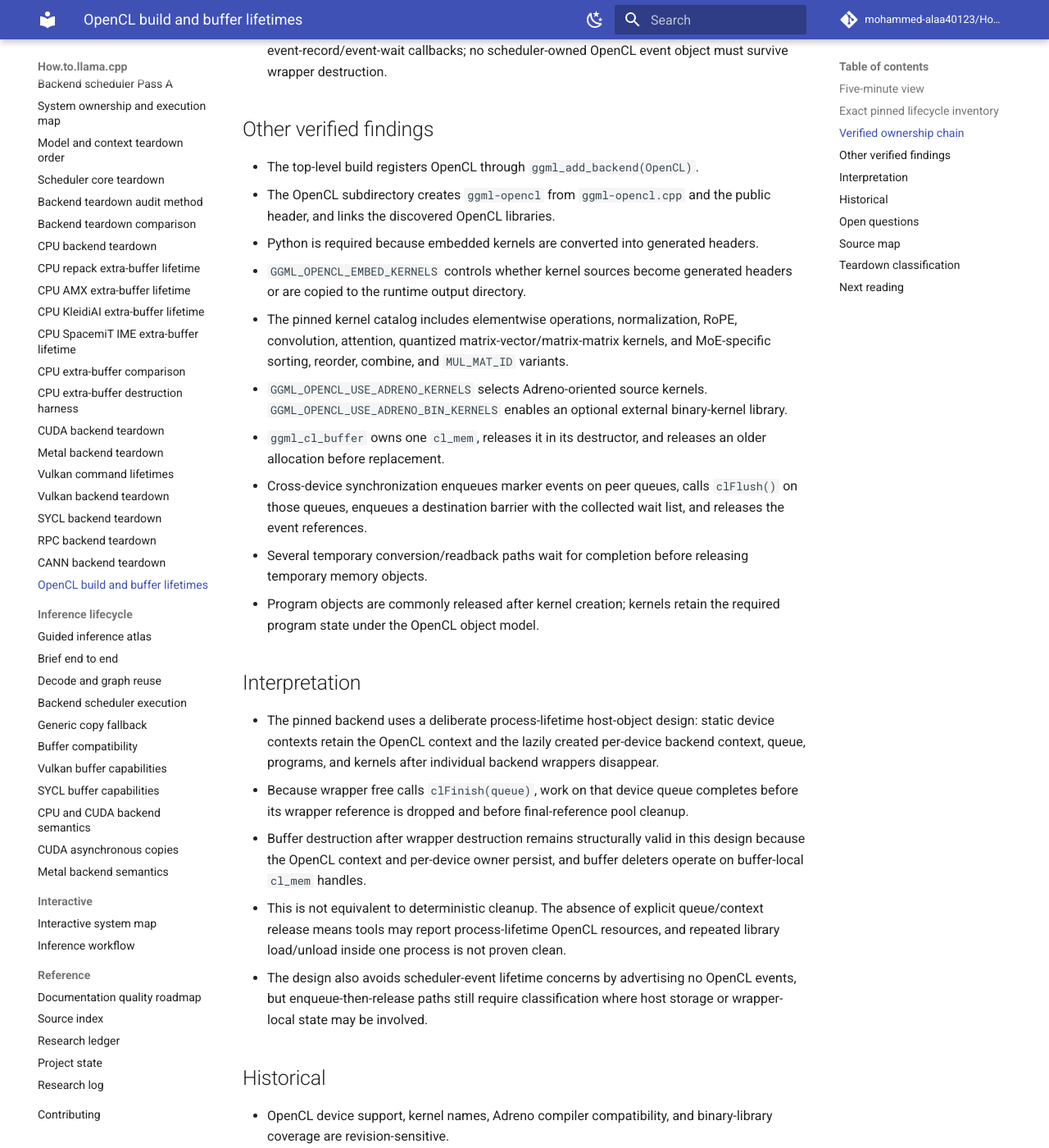
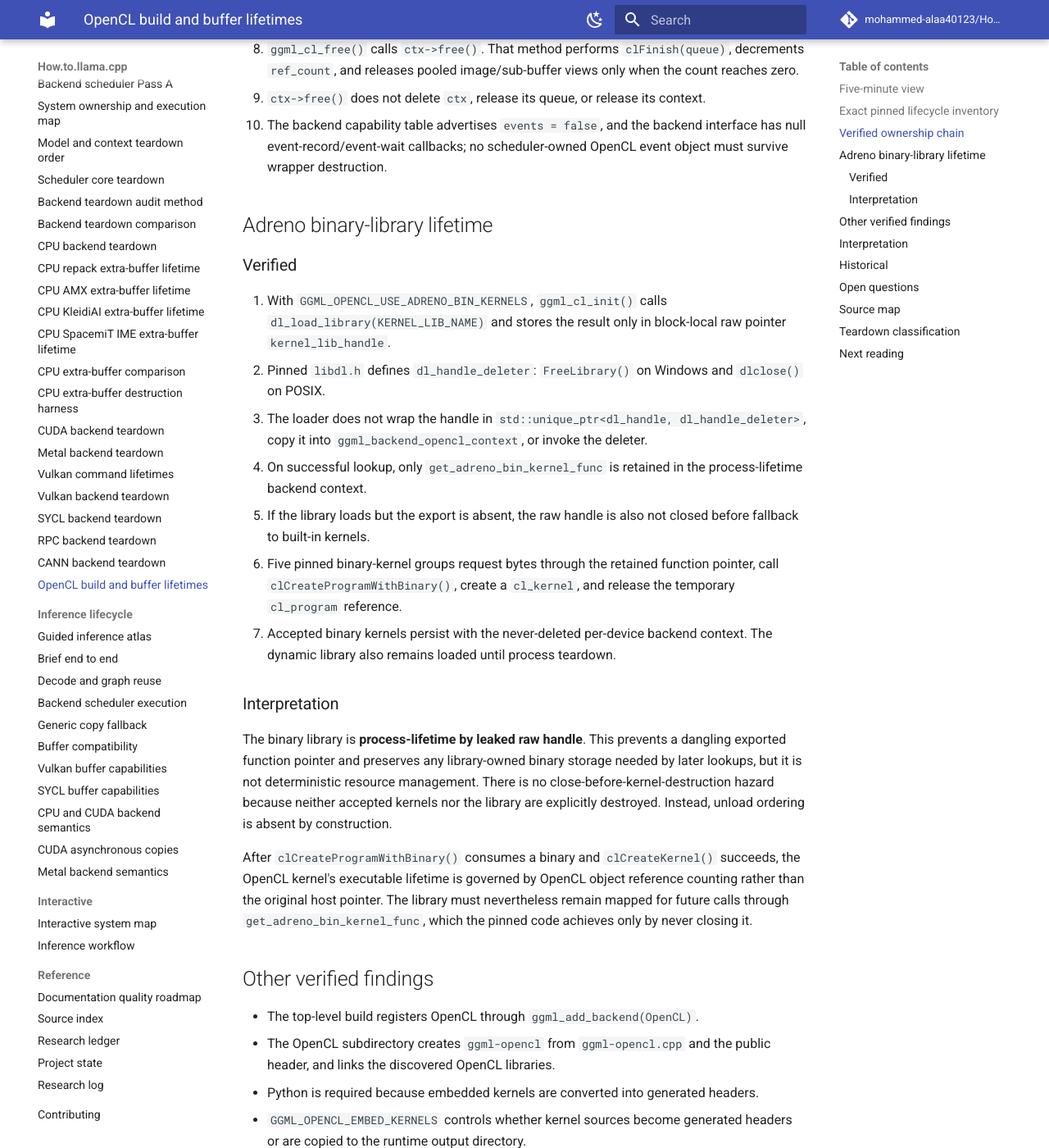
Before and after one commit to mohammed-alaa40123/How.to.llama.cpp, an MkDocs documentation site: the page built from docs/architecture/opencl-build-and-buffer-lifetimes.md, in a window 1280 px wide and 1400 px high, scrolled down 3134 px. Shown: the whole window at 82% size. Built offline with MkDocs 1.6.1 and Material for MkDocs 9.7.7, drawn with Linux system fonts in a browser that asks for light colours; comment, search, counter and statistics services are not loaded; some of the changed text lies outside the part shown.

Commit message:
docs: resolve Adreno binary library lifetime

````diff
--- a/docs/architecture/opencl-build-and-buffer-lifetimes.md
+++ b/docs/architecture/opencl-build-and-buffer-lifetimes.md
@@ -1,14 +1,16 @@
 # OpenCL build and buffer lifetimes
 
-> **Evidence scope:** llama.cpp `e3546c7948e3af463d0b401e6421d5a4c2faf565`. This page includes a bounded classification of the exact pinned lifecycle-call report and the complete source file preserved by GitHub Actions.
+> **Evidence scope:** llama.cpp `e3546c7948e3af463d0b401e6421d5a4c2faf565`. This page includes a bounded classification of the exact pinned lifecycle-call report, the complete source file preserved by GitHub Actions, and pinned `ggml/src/ggml-opencl/libdl.h`.
 
 ## Five-minute view
 
 The pinned OpenCL backend is not one precompiled GPU program. CMake builds a backend library around one large host-side implementation file and a catalog of OpenCL C kernels. Depending on configuration, those kernels are embedded into the backend binary or copied beside the executable. An optional Adreno binary-kernel library can replace selected source kernels when compatible binaries are available.
 
-The complete pinned source now resolves the central ownership question. Device discovery creates one `shared_context`, copies that handle into every supported `ggml_backend_opencl_device_context`, and stores those device contexts in a static vector whose source comment explicitly says the devices and contexts live as long as the process. Each device lazily creates one `ggml_backend_opencl_context`, stores it permanently in `dev_ctx->backend_ctx`, and creates one queue in that context. Individual backend wrappers only increment and decrement `ref_count`; wrapper free calls `clFinish(queue)` first, but does not delete the per-device context or release the queue/context handles.
+The complete pinned source resolves the central ownership question. Device discovery creates one `shared_context`, copies that handle into every supported `ggml_backend_opencl_device_context`, and stores those device contexts in a static vector whose source comment explicitly says the devices and contexts live as long as the process. Each device lazily creates one `ggml_backend_opencl_context`, stores it permanently in `dev_ctx->backend_ctx`, and creates one queue in that context. Individual backend wrappers only increment and decrement `ref_count`; wrapper free calls `clFinish(queue)` first, but does not delete the per-device context or release the queue/context handles.
 
-This makes backend-wrapper destruction structurally independent from the persistent OpenCL owner. It also means deterministic OpenCL handle release is omitted in the pinned translation unit: there is no `clReleaseCommandQueue()` or `clReleaseContext()` path, so final cleanup is left to process/ICD teardown rather than explicit backend code.
+The optional Adreno binary-kernel library follows the same effective process-lifetime policy, but through missing ownership rather than an explicit owner. `ggml_cl_init()` loads the library into a block-local raw `dl_handle *`, stores only the exported `get_adreno_kernels` function pointer, and never closes the library. Pinned `libdl.h` defines a deleter that would call `FreeLibrary()` or `dlclose()`, but the loader does not use it. This keeps the function pointer and library-provided binary storage valid for later lazy lookup, while omitting deterministic unload and leaking even a library that loads successfully but lacks the expected symbol.
+
+This makes backend-wrapper destruction structurally independent from the persistent OpenCL owner. It also means deterministic OpenCL and binary-library release is omitted: final cleanup is left to process/loader/ICD teardown rather than explicit backend code.
 
 ```mermaid
 flowchart TD
@@ -19,7 +21,12 @@ flowchart TD
     E -->|ON| EH[generated embedded headers]
     E -->|OFF| KF[kernel files beside executable]
     C --> B{Adreno binary kernels enabled?}
-    B -->|yes and compatible| BK[external binary-kernel library]
+    B -->|yes| DL[dl_load_library raw handle]
+    DL --> SYM[store exported function pointer only]
+    SYM --> BIN[get binary pointer and size]
+    BIN --> CPB[clCreateProgramWithBinary]
+    CPB --> CK[clCreateKernel]
+    CK --> RP[release temporary program reference]
     B -->|no or unavailable| SK[source-built kernels]
     H --> SC[clCreateContext → shared_context]
     SC --> DV[copy handle into process-lifetime device contexts]
@@ -27,7 +34,7 @@ flowchart TD
     BC --> Q[clCreateCommandQueue → backend_ctx->queue]
     Q --> W[backend wrapper ref_count++]
     W --> F[wrapper free: clFinish then ref_count--]
-    F --> P[per-device context and queue remain process-lifetime]
+    F --> P[context, queue, kernels and library remain process-lifetime]
     H --> M[buffer-local cl_mem allocations]
     M --> R[clReleaseMemObject on replacement/destruction]
 ```
@@ -69,6 +76,24 @@ The artifact also preserves the complete `ggml-opencl.cpp` used to generate the
 9. `ctx->free()` does not delete `ctx`, release its queue, or release its context.
 10. The backend capability table advertises `events = false`, and the backend interface has null event-record/event-wait callbacks; no scheduler-owned OpenCL event object must survive wrapper destruction.
 
+## Adreno binary-library lifetime
+
+### Verified
+
+1. With `GGML_OPENCL_USE_ADRENO_BIN_KERNELS`, `ggml_cl_init()` calls `dl_load_library(KERNEL_LIB_NAME)` and stores the result only in block-local raw pointer `kernel_lib_handle`.
+2. Pinned `libdl.h` defines `dl_handle_deleter`: `FreeLibrary()` on Windows and `dlclose()` on POSIX.
+3. The loader does not wrap the handle in `std::unique_ptr<dl_handle, dl_handle_deleter>`, copy it into `ggml_backend_opencl_context`, or invoke the deleter.
+4. On successful lookup, only `get_adreno_bin_kernel_func` is retained in the process-lifetime backend context.
+5. If the library loads but the export is absent, the raw handle is also not closed before fallback to built-in kernels.
+6. Five pinned binary-kernel groups request bytes through the retained function pointer, call `clCreateProgramWithBinary()`, create a `cl_kernel`, and release the temporary `cl_program` reference.
+7. Accepted binary kernels persist with the never-deleted per-device backend context. The dynamic library also remains loaded until process teardown.
+
+### Interpretation
+
+The binary library is **process-lifetime by leaked raw handle**. This prevents a dangling exported function pointer and preserves any library-owned binary storage needed by later lookups, but it is not deterministic resource management. There is no close-before-kernel-destruction hazard because neither accepted kernels nor the library are explicitly destroyed. Instead, unload ordering is absent by construction.
+
+After `clCreateProgramWithBinary()` consumes a binary and `clCreateKernel()` succeeds, the OpenCL kernel's executable lifetime is governed by OpenCL object reference counting rather than the original host pointer. The library must nevertheless remain mapped for future calls through `get_adreno_bin_kernel_func`, which the pinned code achieves only by never closing it.
+
 ## Other verified findings
 
 - The top-level build registers OpenCL through `ggml_add_backend(OpenCL)`.
@@ -76,7 +101,7 @@ The artifact also preserves the complete `ggml-opencl.cpp` used to generate the
 - Python is required because embedded kernels are converted into generated headers.
 - `GGML_OPENCL_EMBED_KERNELS` controls whether kernel sources become generated headers or are copied to the runtime output directory.
 - The pinned kernel catalog includes elementwise operations, normalization, RoPE, convolution, attention, quantized matrix-vector/matrix-matrix kernels, and MoE-specific sorting, reorder, combine, and `MUL_MAT_ID` variants.
-- `GGML_OPENCL_USE_ADRENO_KERNELS` selects Adreno-oriented source kernels. `GGML_OPENCL_USE_ADRENO_BIN_KERNELS` enables an optional external binary-kernel library.
+- `GGML_OPENCL_USE_ADRENO_KERNELS` selects Adreno-oriented source kernels. `GGML_OPENCL_USE_ADRENO_BIN_KERNELS` enables the optional external binary-kernel library.
 - `ggml_cl_buffer` owns one `cl_mem`, releases it in its destructor, and releases an older allocation before replacement.
 - Cross-device synchronization enqueues marker events on peer queues, calls `clFlush()` on those queues, enqueues a destination barrier with the collected wait list, and releases the event references.
 - Several temporary conversion/readback paths wait for completion before releasing temporary memory objects.
@@ -84,23 +109,24 @@ The artifact also preserves the complete `ggml-opencl.cpp` used to generate the
 
 ## Interpretation
 
-- The pinned backend uses a deliberate process-lifetime host-object design: static device contexts retain the OpenCL context and the lazily created per-device backend context, queue, programs, and kernels after individual backend wrappers disappear.
+- The pinned backend uses a process-lifetime host-object design: static device contexts retain the OpenCL context and the lazily created per-device backend context, queue, programs, kernels, and optional binary library after individual backend wrappers disappear.
 - Because wrapper free calls `clFinish(queue)`, work on that device queue completes before its wrapper reference is dropped and before final-reference pool cleanup.
 - Buffer destruction after wrapper destruction remains structurally valid in this design because the OpenCL context and per-device owner persist, and buffer deleters operate on buffer-local `cl_mem` handles.
-- This is not equivalent to deterministic cleanup. The absence of explicit queue/context release means tools may report process-lifetime OpenCL resources, and repeated library load/unload inside one process is not proven clean.
-- The design also avoids scheduler-event lifetime concerns by advertising no OpenCL events, but enqueue-then-release paths still require classification where host storage or wrapper-local state may be involved.
+- This is not equivalent to deterministic cleanup. The absence of explicit queue/context/library release means tools may report process-lifetime resources, and repeated library load/unload inside one process is not proven clean.
+- The design avoids scheduler-event lifetime concerns by advertising no OpenCL events, but enqueue-then-release paths still require classification where host storage or wrapper-local state may be involved.
 
 ## Historical
 
 - OpenCL device support, kernel names, Adreno compiler compatibility, and binary-library coverage are revision-sensitive.
-- The first generated report covered completion and release calls only. Later extraction located direct creation, and the source-bearing artifact finally exposed declarations and process-lifetime ownership.
-- Earlier documentation classified queue/context ownership as unresolved because connector rendering truncated the large translation unit.
+- The first generated report covered completion and release calls only. Later extraction located direct creation, and the source-bearing artifact exposed declarations and process-lifetime ownership.
+- Reading pinned `libdl.h` alongside the preserved OpenCL source resolved the earlier dynamic-library handle question.
+- Earlier documentation classified queue/context and Adreno handle ownership as unresolved because connector rendering truncated the large translation unit.
 
 ## Open questions
 
-- Does the optional Adreno binary-kernel loader retain a dynamic-library handle, and when is that handle closed relative to kernel destruction?
 - Which enqueue-then-release sites rely solely on OpenCL command-retention semantics, and which also destroy host or wrapper state that requires explicit completion?
-- Should upstream add deterministic process-exit or registry teardown for queues, contexts, programs, kernels, and the lazily allocated backend contexts?
+- Should upstream add deterministic registry teardown for queues, contexts, programs, kernels, the lazily allocated backend contexts, and the optional Adreno library handle?
+- Should the invalid-symbol Adreno fallback close the just-opened library immediately?
 - Are repeated registration/unregistration or shared-library unload scenarios supported, or is one-process lifetime an intentional hard contract?
 - Which optional CPU extra-buffer types can coexist with OpenCL placement, and are their deleters independent of the ordinary CPU backend wrapper?
 
@@ -111,12 +137,13 @@ Pinned primary sources:
 - [`ggml/src/CMakeLists.txt`](https://github.com/ggml-org/llama.cpp/blob/e3546c7948e3af463d0b401e6421d5a4c2faf565/ggml/src/CMakeLists.txt)
 - [`ggml/src/ggml-opencl/CMakeLists.txt`](https://github.com/ggml-org/llama.cpp/blob/e3546c7948e3af463d0b401e6421d5a4c2faf565/ggml/src/ggml-opencl/CMakeLists.txt)
 - [`ggml/src/ggml-opencl/ggml-opencl.cpp`](https://github.com/ggml-org/llama.cpp/blob/e3546c7948e3af463d0b401e6421d5a4c2faf565/ggml/src/ggml-opencl/ggml-opencl.cpp)
+- [`ggml/src/ggml-opencl/libdl.h`](https://github.com/ggml-org/llama.cpp/blob/e3546c7948e3af463d0b401e6421d5a4c2faf565/ggml/src/ggml-opencl/libdl.h)
 - [`docs/backend/OPENCL.md`](https://github.com/ggml-org/llama.cpp/blob/e3546c7948e3af463d0b401e6421d5a4c2faf565/docs/backend/OPENCL.md)
 - GitHub Actions artifact `opencl-lifecycle-pinned-e3546c7` from run `29392658206`, artifact ID `8333854723`.
 
 ## Teardown classification
 
-> **Backend-wrapper order supported; deterministic process-exit release omitted.** Each backend-wrapper free explicitly finishes the per-device queue before decrementing the wrapper reference count. The queue, context, programs, kernels, and lazily allocated per-device backend context remain reachable through static process-lifetime device state, and OpenCL scheduler events are unsupported. Buffer-local `cl_mem` deleters therefore do not depend on the destroyed wrapper. However, the pinned translation unit contains no explicit command-queue/context release or per-device backend-context deletion path, so complete deterministic cleanup and library-unload safety remain unverified.
+> **Backend-wrapper order supported; deterministic process-exit release omitted; Adreno binary library process-lifetime by leaked handle.** Each backend-wrapper free explicitly finishes the per-device queue before decrementing the wrapper reference count. The queue, context, programs, kernels, lazily allocated per-device backend context, and optional Adreno binary library remain process-lifetime. OpenCL scheduler events are unsupported, and buffer-local `cl_mem` deleters do not depend on the destroyed wrapper. Complete deterministic cleanup and shared-library unload safety remain unimplemented or unverified.
 
 ## Next reading
 
````
